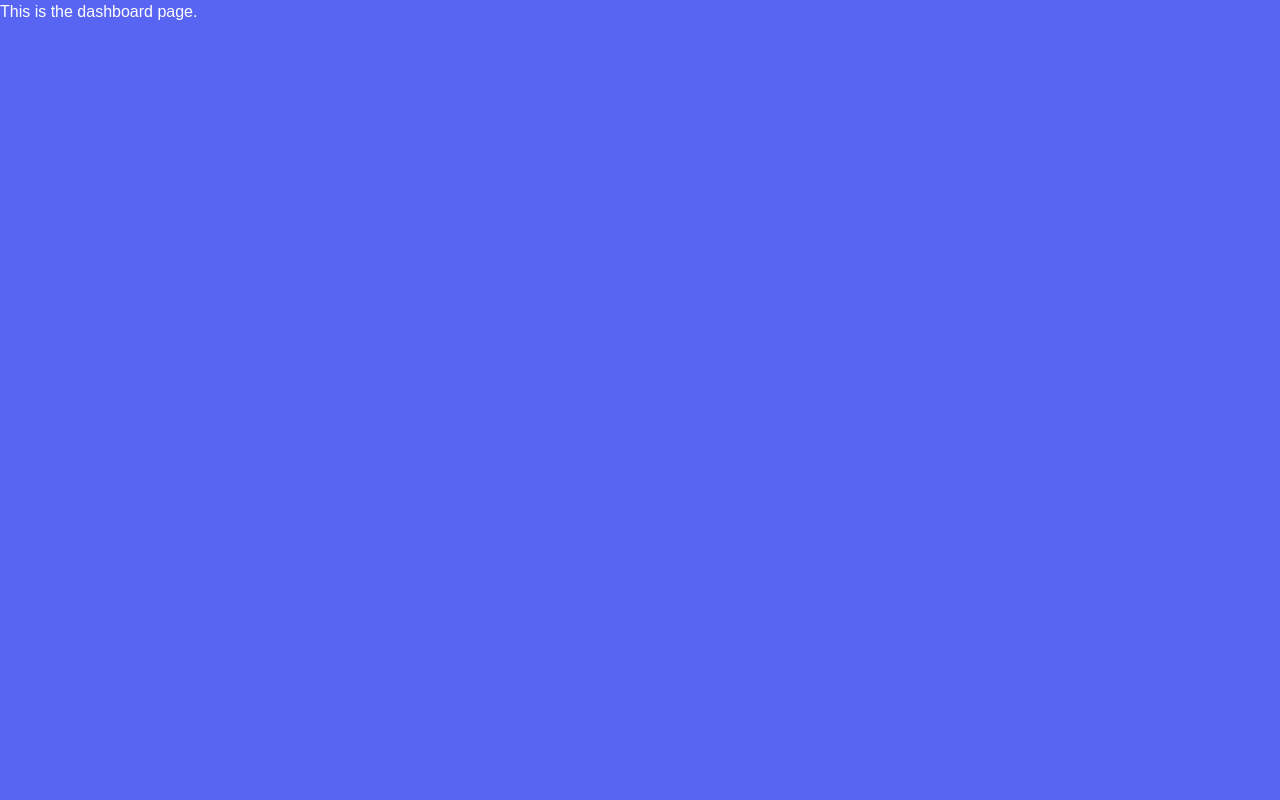
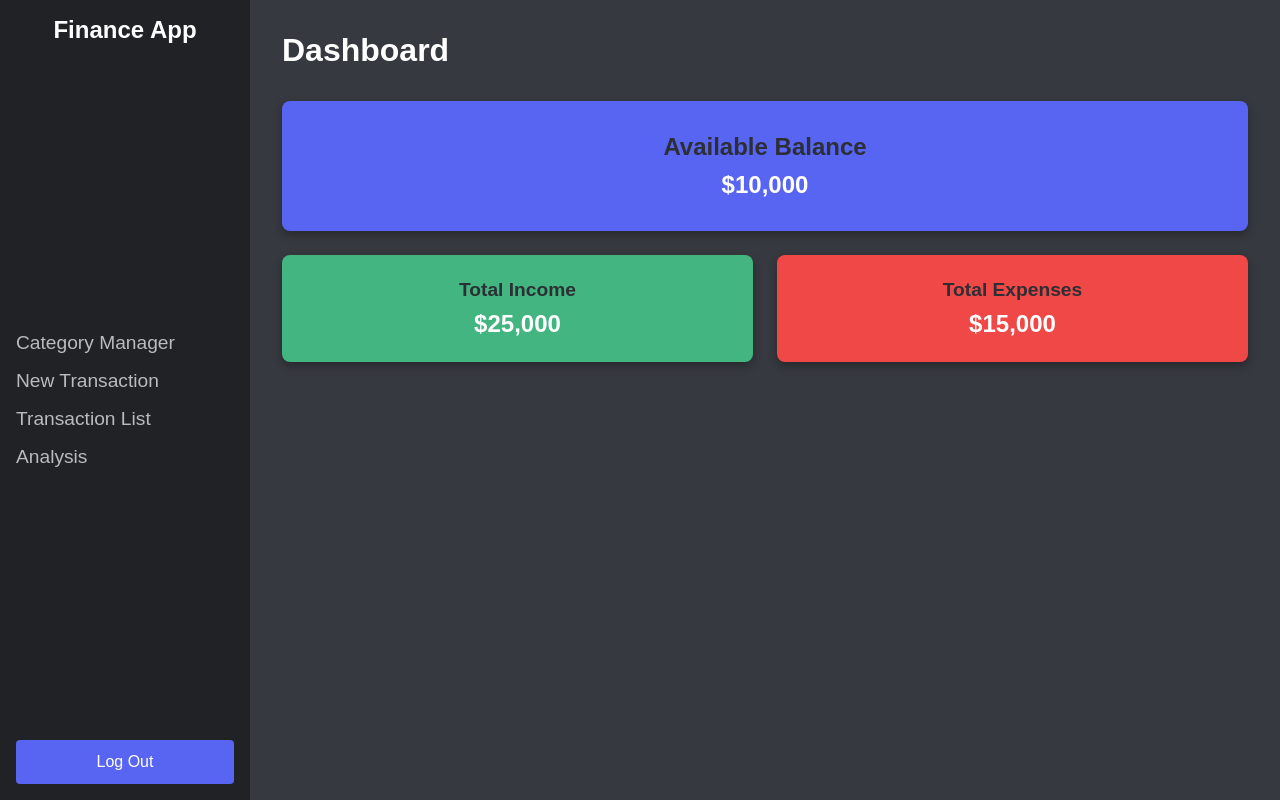
Before and after one commit to Ch31ios/Finance_app, a React (Vite) app: page /dashboard in a window 1280 px wide. Built offline with nearby package versions, Linux system fonts and the light colour scheme.

Commit message:
Refactor Dashboard layout and add login logic with error handling

```diff
--- a/src/pages/Dashboard/Dashboard.jsx
+++ b/src/pages/Dashboard/Dashboard.jsx
@@ -1,9 +1,44 @@
 import "./Dashboard.scss";
+
+import { Link } from "react-router-dom";
 
 function Dashboard() {
   return (
-    <div className="dashboard">
-      <p>This is the dashboard page.</p>
+    <div className="dashboard-container">
+
+      <aside className="dashboard-menu">
+        <h2>Finance App</h2>
+        <nav>
+          <ul>
+            <li><Link to="/category-manager">Category Manager</Link></li>
+            <li><Link to="/transaction-form">New Transaction</Link></li>
+            <li><Link to="/transaction-list">Transaction List</Link></li>
+            <li><Link to="/analysis">Analysis</Link></li>
+          </ul>
+        </nav>
+        <button className="logout-button" onClick={() => window.location.href = "/login"}>Log Out</button>
+      </aside>
+
+      <main className="dashboard-main">
+        <h1>Dashboard</h1>
+
+        <div className="dashboard-grid">
+          <div className="dashboard-card balance">
+            <h3>Available Balance</h3>
+            <p>$10,000</p>
+          </div>
+          <div className="dashboard-card income">
+            <h3>Total Income</h3>
+            <p>$25,000</p>
+          </div>
+          <div className="dashboard-card expenses">
+            <h3>Total Expenses</h3>
+            <p>$15,000</p>
+          </div>
+        </div>
+
+      </main>
+
     </div>
   );
 }
--- a/src/pages/Dashboard/Dashboard.scss
+++ b/src/pages/Dashboard/Dashboard.scss
@@ -1,12 +1,116 @@
-.dashboard {
-    width: 100%;
-    gap: 10px;
+.dashboard-container {
+    height: 100vh;
+    display: flex;
+    color: #ffffff;
+    background-color: #36393f;
+}
+
+.dashboard-menu {
+    width: 250px;
+    padding: 1rem;
     display: flex;
     flex-direction: column;
+    justify-content: space-between;
+    background-color: #202225;
 
-    p {
-        color: #fff;
+    h2 {
+        margin-bottom: 2rem;
+        text-align: center;
+        font-size: 1.5rem;
+        color: #ffffff;
+    }
+
+    nav ul {
+        padding: 0;
+        list-style: none;
+
+        li {
+            margin-bottom: 1rem;
+
+            a {
+                text-decoration: none;
+                font-size: 1.2rem;
+                color: #b9bbbe;
+
+                &:hover {
+                    color: #5865f2;
+                }
+            }
+        }
+    }
+
+    .logout-button {
+        padding: 0.8rem;
         font-size: 1rem;
-        line-height: 1.5;
+        border: none;
+        border-radius: 4px;
+        color: #ffffff;
+        background-color: #5865f2;
+        cursor: pointer;
+        transition: background-color 0.2s;
+
+        &:hover {
+            background-color: #4752c4;
+        }
     }
 }
+
+.dashboard-main {
+    flex: 1;
+    padding: 2rem;
+
+    h1 {
+        font-size: 2rem;
+        margin-bottom: 2rem;
+    }
+
+    .dashboard-grid {
+        gap: 1.5rem;
+        display: grid;
+        grid-template-areas:
+            "balance balance"
+            "income expenses";
+        grid-template-columns: 1fr 1fr;
+        grid-template-rows: auto auto;
+
+        .dashboard-card {
+            padding: 1.5rem;
+            text-align: center;
+            border-radius: 8px;
+            background-color: #202225;
+            box-shadow: 0 4px 10px rgba(0, 0, 0, 0.3);
+
+            h3 {
+                margin-bottom: 0.6rem;
+                font-size: 1.2rem;
+                color: #2c2f33;
+            }
+
+            p {
+                font-size: 1.5rem;
+                font-weight: bold;
+                color: #ffffff;
+            }
+        }
+
+        .balance {
+            grid-area: balance;
+            padding: 2rem;
+            background-color: #5865f2;
+
+            h3 {
+                font-size: 1.5rem;
+            }
+        }
+
+        .income {
+            grid-area: income;
+            background-color: #43b581;
+        }
+
+        .expenses {
+            grid-area: expenses;
+            background-color: #f04747;
+        }
+    }
+}
--- a/src/pages/Login-Register/Login.jsx
+++ b/src/pages/Login-Register/Login.jsx
@@ -1,24 +1,67 @@
 import "./Auth.scss";
 
-import { Link } from "react-router-dom";
+import { useState } from "react";
+import { Link, useNavigate } from "react-router-dom";
 
 function Login() {
+  const navigate = useNavigate();
+
+  const [email, setEmail] = useState("");
+  const [password, setPassword] = useState("");
+  const [error, setError] = useState(false);
+
+  const handleLogin = (e) => {
+    e.preventDefault();
+    if (email === "user@gmail.com" && password === "123") {
+      navigate("/dashboard");
+    } else {
+      setError(true);
+      setTimeout(() => setError(false), 1000);
+    }
+  };
+
   return (
     <div className="auth-container">
       <div className="auth-box">
 
         <h1>Welcome back!</h1>
 
-        <form className="auth-form">
+        <form className="auth-form" onSubmit={handleLogin}>
 
           <div className="form-group">
             <label htmlFor="email">Email</label>
-            <input type="text" id="email" placeholder="Enter your email" />
+            <input
+              type="email"
+              id="email"
+              value={email}
+              onChange={(e) => {
+                setEmail(e.target.value);
+                setError(false);
+              }}
+              placeholder="Enter your email"
+              style={{
+                border: "1px solid",
+                borderColor: error ? "#f04747" : "transparent"
+              }}
+            />
           </div>
 
           <div className="form-group">
             <label htmlFor="password">Password</label>
-            <input type="password" id="password" placeholder="Enter your password" />
+            <input
+              type="password"
+              id="password"
+              value={password}
+              onChange={(e) => {
+                setPassword(e.target.value);
+                setError(false);
+              }}
+              placeholder="Enter your password"
+              style={{
+                border: "1px solid",
+                borderColor: error ? "#f04747" : "transparent"
+              }}
+            />
           </div>
 
           <a className="forgot-password">Forgot your password?</a>
```
